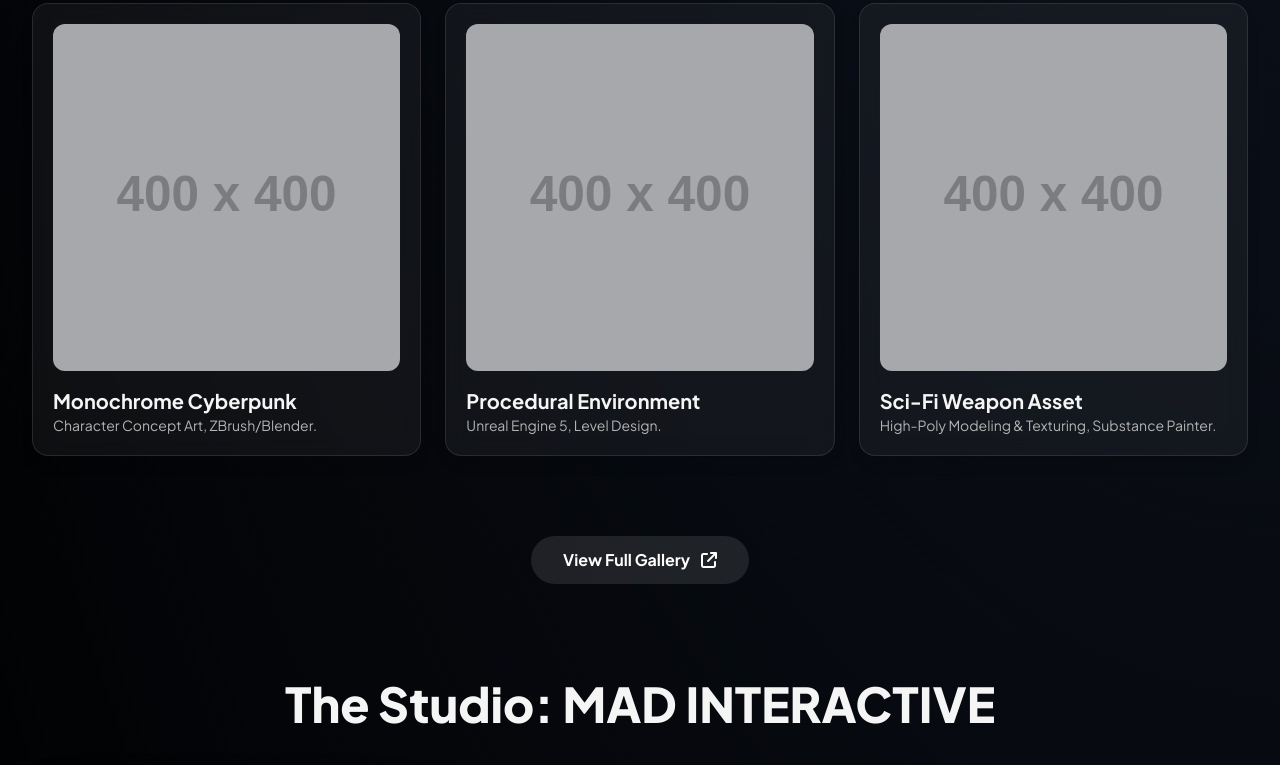
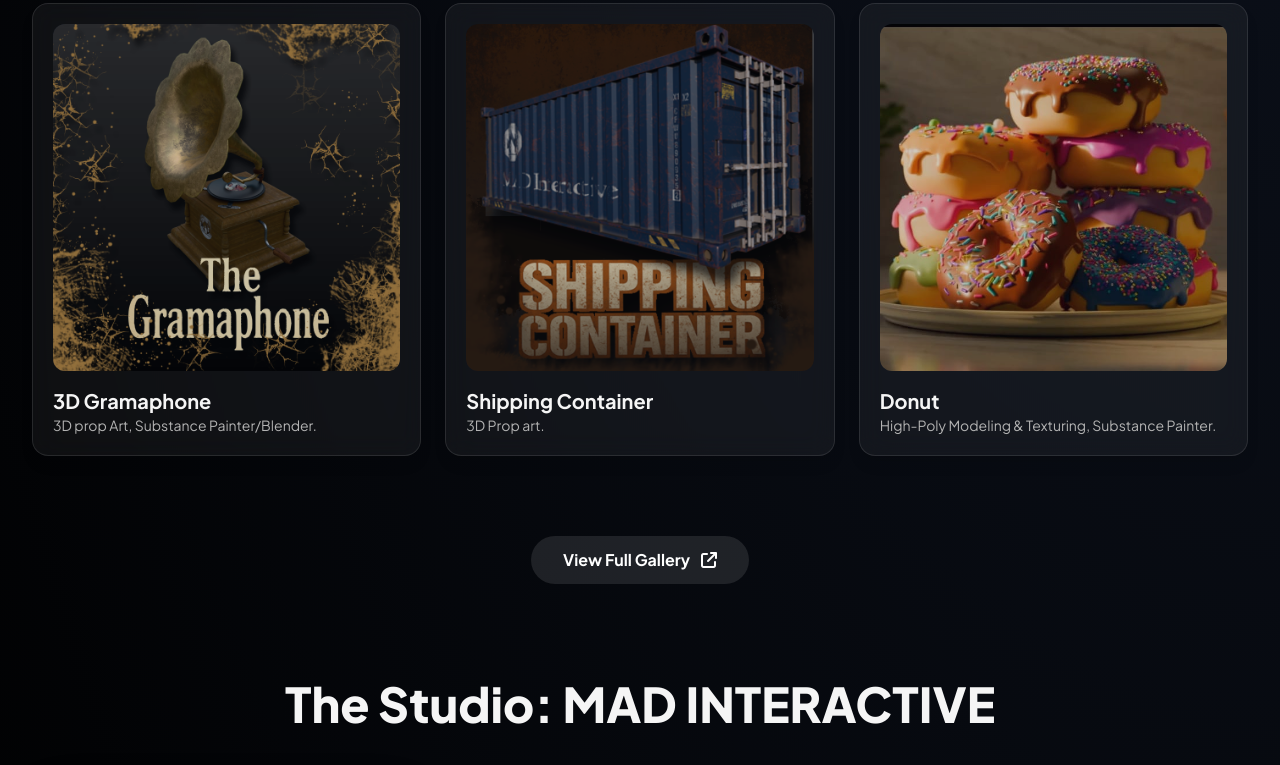
Before and after one commit to lokiHR76/Mad-Interactive, a plain HTML site: page index.html in a window 1280 px wide. Shown: the part 1965-2730 px from the top of the page. Drawn offline with nearby package versions, Linux system fonts and the light colour scheme; placeholder pictures from the web are drawn by us.

Commit message:
Update index.html

```diff
--- a/index.html
+++ b/index.html
@@ -222,25 +222,25 @@
 
                     <!-- Art Piece 1 (Add more art pieces by copying this block) --><div class="glass-panel rounded-2xl overflow-hidden shadow-lg p-5 group hover:border-white/40 transition">
                         <div class="aspect-square bg-gray-900 rounded-xl mb-4 flex items-center justify-center text-accent-grey text-4xl">
-                            <!-- COMMENT: Replace placeholder image URL (or use a simple SVG/CSS art) --><img src="https://placehold.co/400x400/1a1a1a/cccccc?text=Mono+Character+Concept" alt="3D Art Concept 1" class="w-full h-full object-cover rounded-xl group-hover:scale-[1.05] transition-transform duration-300 opacity-80">
+                            <!-- COMMENT: Replace placeholder image URL (or use a simple SVG/CSS art) --><img src="assets/PF_R10.png" alt="3D Gramaphone" class="w-full h-full object-cover rounded-xl group-hover:scale-[1.05] transition-transform duration-300 opacity-80">
                         </div>
-                        <h3 class="text-xl font-bold">Monochrome Cyberpunk</h3>
-                        <p class="text-sm text-accent-grey">Character Concept Art, ZBrush/Blender.</p>
+                        <h3 class="text-xl font-bold">3D Gramaphone</h3>
+                        <p class="text-sm text-accent-grey">3D prop Art, Substance Painter/Blender.</p>
                         <!-- COMMENT: Add more project details here --></div>
 
                     <!-- Art Piece 2 --><div class="glass-panel rounded-2xl overflow-hidden shadow-lg p-5 group hover:border-white/40 transition">
                         <div class="aspect-square bg-gray-900 rounded-xl mb-4 flex items-center justify-center text-accent-grey text-4xl">
-                            <!-- COMMENT: Replace placeholder image URL (or use a simple SVG/CSS art) --><img src="https://placehold.co/400x400/222222/bbbbbb?text=Abstract+Environment" alt="3D Art Concept 2" class="w-full h-full object-cover rounded-xl group-hover:scale-[1.05] transition-transform duration-300 opacity-80">
+                            <!-- COMMENT: Replace placeholder image URL (or use a simple SVG/CSS art) --><img src="assets/SHC_Thumbnail.png" alt="3D Art Concept 2" class="w-full h-full object-cover rounded-xl group-hover:scale-[1.05] transition-transform duration-300 opacity-80">
                         </div>
-                        <h3 class="text-xl font-bold">Procedural Environment</h3>
-                        <p class="text-sm text-accent-grey">Unreal Engine 5, Level Design.</p>
+                        <h3 class="text-xl font-bold">Shipping Container</h3>
+                        <p class="text-sm text-accent-grey">3D Prop art.</p>
                         <!-- COMMENT: Add more project details here --></div>
 
                     <!-- Art Piece 3 --><div class="glass-panel rounded-2xl overflow-hidden shadow-lg p-5 group hover:border-white/40 transition">
                         <div class="aspect-square bg-gray-900 rounded-xl mb-4 flex items-center justify-center text-accent-grey text-4xl">
-                            <!-- COMMENT: Replace placeholder image URL (or use a simple SVG/CSS art) --><img src="https://placehold.co/400x400/333333/dddddd?text=Weapon+Modeling" alt="3D Art Concept 3" class="w-full h-full object-cover rounded-xl group-hover:scale-[1.05] transition-transform duration-300 opacity-80">
+                            <!-- COMMENT: Replace placeholder image URL (or use a simple SVG/CSS art) --><img src="assets/donut.jpeg" alt="3D Art Concept 3" class="w-full h-full object-cover rounded-xl group-hover:scale-[1.05] transition-transform duration-300 opacity-80">
                         </div>
-                        <h3 class="text-xl font-bold">Sci-Fi Weapon Asset</h3>
+                        <h3 class="text-xl font-bold">Donut</h3>
                         <p class="text-sm text-accent-grey">High-Poly Modeling & Texturing, Substance Painter.</p>
                         <!-- COMMENT: Add more project details here --></div>
                 </div>
```
